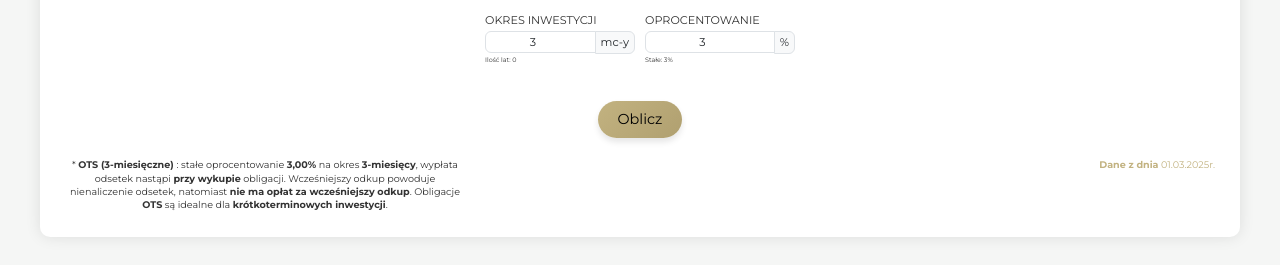
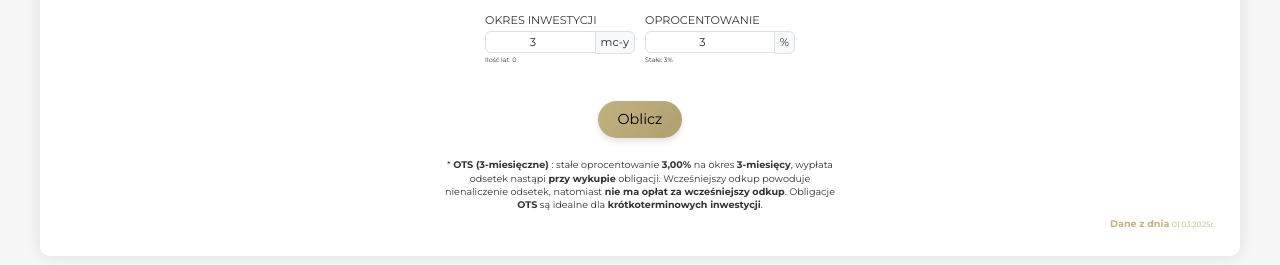
Before and after one commit to homeassistantbajeczna/kalkulator_obligacji, a plain HTML site: page index.html in a window 1280 px wide. Shown: the part 285-550 px from the top of the page. Drawn offline with nearby package versions, Linux system fonts and the light colour scheme.

Commit message:
Update index.html
4.8

```diff
--- a/index.html
+++ b/index.html
@@ -96,7 +96,9 @@
             </div>
             <div class="opis-container">
                 <div class="obligacje-opis" id="obligacjeOpis"></div>
-                <div class="data-info"><strong>Dane z dnia</strong> 01.03.2025r.</div>
+            </div>
+            <div class="data-container">
+                <div class="data-info"><strong>Dane z dnia</strong> <span class="data-date">01.03.2025r.</span></div>
             </div>
         </div>
     </div>
@@ -313,24 +315,27 @@
         text-align: left;
     }
     .opis-container {
-        display: flex;
-        justify-content: space-between;
-        align-items: flex-start;
         margin-top: 20px;
-        max-width: 1200px;
+        text-align: center;
     }
     .obligacje-opis, .harmonogram-opis {
         font-size: 0.6em;
         color: #333333;
         text-align: center;
         max-width: 400px;
+        margin: 0 auto;
         line-height: 1.4;
+    }
+    .data-container {
+        text-align: right;
+        margin-top: 5px;
     }
     .data-info {
         font-size: 0.6em;
         color: #C2B280;
-        text-align: right;
-        max-width: 200px;
+    }
+    .data-date {
+        font-size: 0.8em;
     }
     .obligacje-opis ul, .harmonogram-opis ul {
         list-style: none;
@@ -1029,7 +1034,7 @@
             });
 
             if (isIkeIkzeMode) {
-                document.getElementById("harmonogramOpis").innerHTML = "* Podatek wyniesie <strong>0 zł</strong> po osiągnięciu <strong>wieku emerytalnego</strong> i <strong>55 roku życia</strong> lub <strong>60 roku życia</strong> w przypadku IKE oraz <strong>10 % zryczałtowanego podatku</strong> po osiągnięciu <strong>65 roku życia</strong> w przypadku IKZE.";
+                document.getElementById("harmonogramOpis").innerHTML = "* Podatek wyniesie <strong>0 zł</strong> po osiągnięciu <strong>wieku emerytalnego</strong> i <strong>55 roku życia</strong> lub <strong>60 roku życia</strong> w przypadku <strong>IKE</strong> oraz <strong>10 % zryczałtowanego podatku</strong> po osiągnięciu <strong>65 roku życia</strong> w przypadku <strong>IKZE</strong>.";
             } else {
                 document.getElementById("harmonogramOpis").textContent = "";
             }
```
